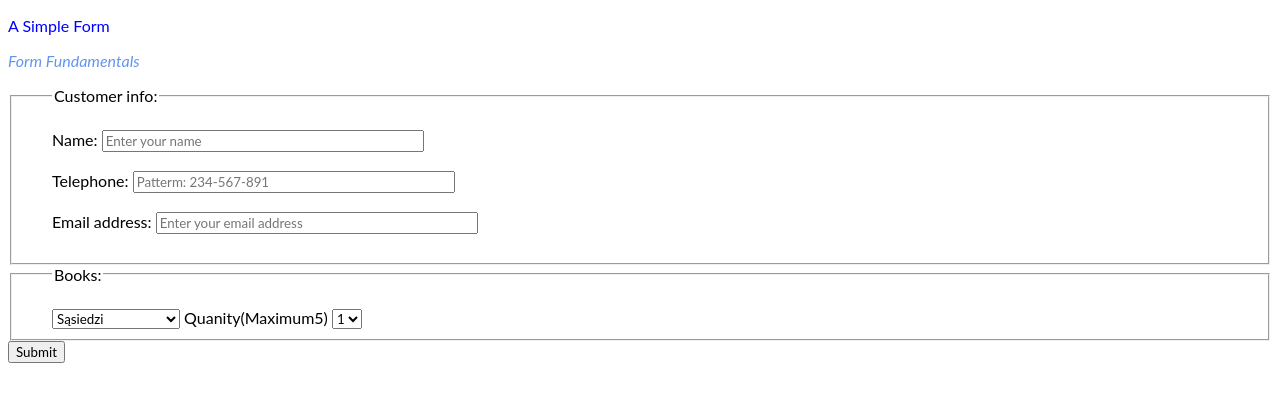
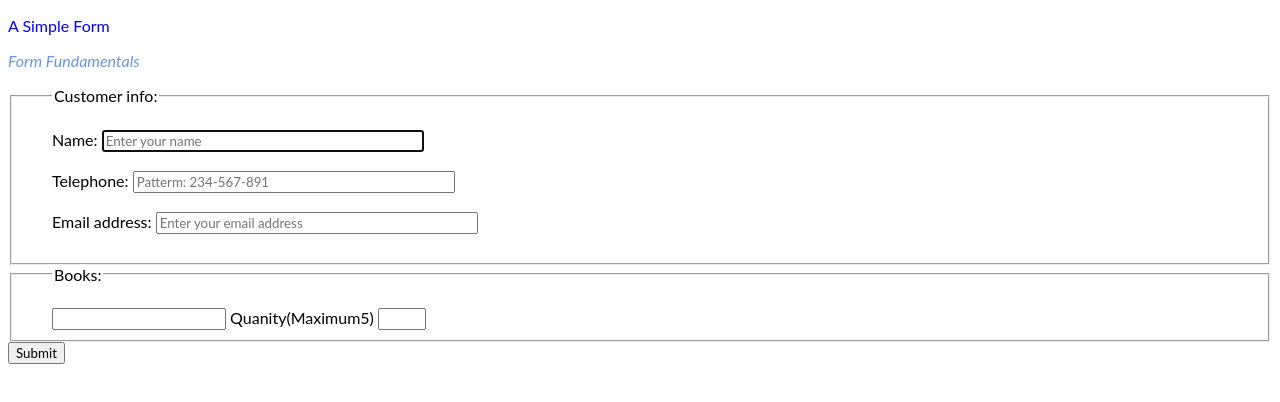
Before and after one commit to wasilionok/wasilionok.github.io, a plain HTML site: page zadania-domowe/zadanie -_d_1/index.html in a window 1280 px wide. Drawn offline with Linux system fonts and the light colour scheme.

Commit message:
zadanie html

```diff
--- a/zadania-domowe/zadanie -_d_1/index.html
+++ b/zadania-domowe/zadanie -_d_1/index.html
@@ -1,10 +1,12 @@
 <!DOCTYPE html>
 <html lang="en">
+
 <head>
     <meta charset="UTF-8">
     <title>Document</title>
     <link rel="stylesheet" href="CSS/style.css">
 </head>
+
 <body>
     <form action="https://formspree.io/agnieszka@wasilionok.pl" method="POST">
         <p class="tekst1">A Simple Form</p>
@@ -14,34 +16,30 @@
         <fieldset>
             <legend>Customer info:</legend><br>
             <label for="imie">Name:</label>
-    <input type="text" name="Name:" id="imie" size="40" placeholder="Enter your name" required><br/><br/>
+            <input type="text" name="Name:" id="imie" size="40" placeholder="Enter your name" required autofocus><br/><br/>
             <label for="number"> Telephone:</label>
             <input type="text" name="Telephone:" id="number" size="40" placeholder="Patterm: 234-567-891" pattern="[0-9]{3}-[0-9]{3}-[0-9]{3}" required><br/><br/>
             <label for="email"> Email address:</label>
-    <input type="text" name="Email address:" id="email" size="40" placeholder="Enter your email address" required><br/><br/>
+            <input type="text" name="Email address:" id="email" size="40" placeholder="Enter your email address" required multiple><br/><br/>
         </fieldset>
 
         <fieldset>
             <legend>Books:</legend><br>
-    <select name="ilosc">
-<!--	            <option selected="selected"> ksiazka</option>-->
-	            <option>Sąsiedzi</option>
-	            <option>Masza i niedźwieć</option>
-	            <option>Bolek i Lolek</option>
-	            <option>Strażak sam </option>
-	            <option>Myszka Miki</option>
-            </select>
+
+
+
+            <input list="books" name="boks">
+            <datalist id="books">
+    <option value="Sąsiedzi">
+    <option value="Masza i niedźwieć">
+    <option value="Bolek i Lolek">
+    <option value="Strażak sam">
+    <option value="Myszka Miki">
+          </datalist>
 
             <label for="imie"> Quanity(Maximum5)</label>
+            <input type="number" name="liczba" min="1" max="5">
 
-    <select name="ilosc">
-	            <option selected="selected">1</option>
-	            <option>1</option>
-	            <option>2</option>
-	            <option>3</option>
-	            <option>4</option>
-	            <option>5</option>
-            </select>
         </fieldset>
         <div>
             <input type="submit" value="Submit">
```
Lines whose indentation alone changed are shown as unchanged.
